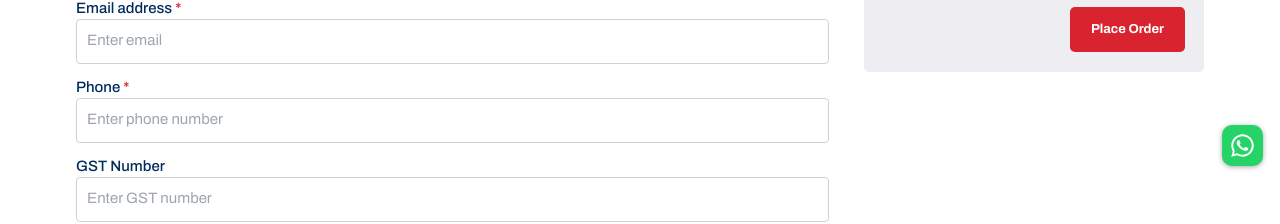
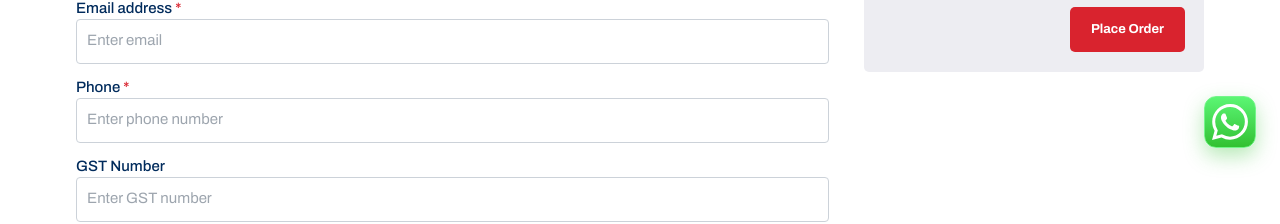
Before and after one commit to techmistriz/bfls-fe, a Next.js app: page /checkout in a window 1280 px wide. Shown: the part 556-780 px from the top of the page. Built offline with nearby package versions, Linux system fonts and the light colour scheme; no server answers; what react-google-recaptcha-v3 would draw is missing.

Commit message:
fix: global whatsapp fix

```diff
--- a/src/components/layout/Footer.tsx
+++ b/src/components/layout/Footer.tsx
@@ -202,25 +202,45 @@ export default function Footer() {
         </div>
       </div>
 
-      {/* Floating WhatsApp */}
-      <a
-        href="#"
-        aria-label="WhatsApp"
-        className="fixed right-[17px] bottom-[78px] z-[99] flex size-[41px] items-center justify-center rounded-[10px] bg-[#25D366] text-white shadow-[0_1px_5px_rgba(0,0,0,0.35)] hover:scale-105 max-sm:right-3 max-sm:bottom-[65px] max-sm:size-10"
-      >
-        <svg
-          viewBox="0 0 24 24"
-          className="size-[27px] fill-white"
-          aria-hidden="true"
+      {/* WhatsApp Button */}
+      <div className="fixed bottom-8 right-4 md:bottom-24 md:right-6 z-50 group">
+        {/* Tooltip */}
+        <a
+          href="https://api.whatsapp.com/send?phone=919899332111&text=Hi%2C%20I%27d%20Like%20to%20Know%20More%20About%20The%20Lex%20Witness%208th%20Annual%20Banking%20%26%20Finance%20Legal%20Summit%202025"
+          target="_blank"
+          rel="noopener noreferrer"
+          className="font-roboto absolute right-16 top-1/2 -translate-y-1/2 bg-[#25D366] text-white text-[15px] font-normal leading-6 px-3 py- rounded-lg opacity-0 group-hover:opacity-100 group-hover:translate-x-0 translate-x-2 transition-all duration-200 whitespace-nowrap cursor-pointer"
         >
-          <path d="M12.04 2C6.52 2 2.03 6.49 2.03 12c0 1.76.46 3.48 1.34 5L2 22l5.12-1.34A9.98 9.98 0 0 0 12.04 22C17.56 22 22 17.51 22 12S17.56 2 12.04 2Zm0 18.2c-1.53 0-3.03-.41-4.34-1.18l-.31-.18-3.04.8.81-2.96-.2-.31A8.23 8.23 0 0 1 3.8 12c0-4.55 3.69-8.25 8.24-8.25s8.2 3.7 8.2 8.25-3.65 8.2-8.2 8.2Zm4.52-6.16c-.25-.13-1.48-.73-1.71-.81-.23-.08-.4-.13-.57.13-.17.25-.65.81-.8.98-.15.17-.3.19-.55.06-.25-.13-1.05-.39-2-1.24-.74-.66-1.24-1.47-1.38-1.72-.15-.25-.02-.39.11-.52.12-.12.25-.3.38-.45.13-.15.17-.25.25-.42.08-.17.04-.31-.02-.44-.06-.13-.57-1.37-.78-1.87-.21-.5-.42-.43-.57-.44h-.49c-.17 0-.44.06-.67.31-.23.25-.88.86-.88 2.09s.9 2.43 1.02 2.6c.13.17 1.77 2.7 4.3 3.79.6.26 1.07.42 1.44.54.61.19 1.17.16 1.61.1.49-.07 1.48-.61 1.69-1.2.21-.59.21-1.1.15-1.2-.06-.11-.23-.17-.48-.3Z" />
-        </svg>
-      </a>
+          Get In Touch
+        </a>
 
-      {/* reCAPTCHA */}
-      {/* <div className="fixed right-0 bottom-2 z-[98] flex size-[54px] items-center justify-center rounded-l bg-[#fafafa] shadow-[0_1px_5px_rgba(0,0,0,0.3)]">
-        <div className="text-3xl font-bold text-[#4285f4]">↻</div>
-      </div> */}
+        {/* Button */}
+        <a
+          href="https://api.whatsapp.com/send?phone=919899332111&text=Hi%2C%20I%27d%20Like%20to%20Know%20More%20About%20The%20Lex%20Witness%208th%20Annual%20Banking%20%26%20Finance%20Legal%20Summit%202025"
+          target="_blank"
+          rel="noopener noreferrer"
+          className="
+              bg-gradient-to-b
+              from-[#5BF673]
+              to-[#32C131]
+              w-12 h-12 md:w-13 md:h-13
+              rounded-xl
+              flex items-center justify-center
+              shadow-[0_8px_20px_rgba(50,193,49,0.35)]
+              border border-[#74F58A]
+              transition-all duration-300
+            "
+        >
+          <svg
+            xmlns="http://www.w3.org/2000/svg"
+            fill="white"
+            viewBox="0 0 24 24"
+            className="w-6 h-6 md:w-9 md:h-9"
+          >
+            <path d="M20.52 3.48A11.79 11.79 0 0012.05 0C5.49 0 .14 5.35.14 11.91c0 2.1.55 4.15 1.59 5.96L0 24l6.33-1.66a11.84 11.84 0 005.72 1.46h.01c6.56 0 11.91-5.35 11.91-11.91 0-3.18-1.24-6.17-3.45-8.41zm-8.47 18.3h-.01a9.9 9.9 0 01-5.05-1.39l-.36-.21-3.76.99 1-3.66-.24-.38a9.86 9.86 0 01-1.51-5.24c0-5.46 4.44-9.9 9.91-9.9 2.64 0 5.12 1.03 6.98 2.89a9.83 9.83 0 012.89 6.98c0 5.47-4.44 9.91-9.9 9.91zm5.43-7.39c-.3-.15-1.77-.87-2.05-.97-.27-.1-.47-.15-.67.15s-.77.97-.95 1.17c-.17.2-.35.22-.65.07-.3-.15-1.25-.46-2.39-1.48-.88-.79-1.48-1.77-1.65-2.07-.17-.3-.02-.46.13-.61.14-.14.3-.35.45-.52.15-.17.2-.3.3-.5.1-.2.05-.37-.02-.52-.07-.15-.67-1.62-.92-2.22-.24-.58-.48-.5-.67-.51h-.57c-.2 0-.52.07-.8.37-.27.3-1.05 1.02-1.05 2.5s1.07 2.9 1.22 3.1c.15.2 2.1 3.2 5.08 4.49.71.31 1.27.49 1.7.63.72.23 1.37.2 1.88.12.57-.08 1.77-.72 2.02-1.42.25-.7.25-1.3.17-1.42-.07-.12-.27-.2-.57-.35z" />
+          </svg>
+        </a>
+      </div>
     </footer>
   );
 }
```
